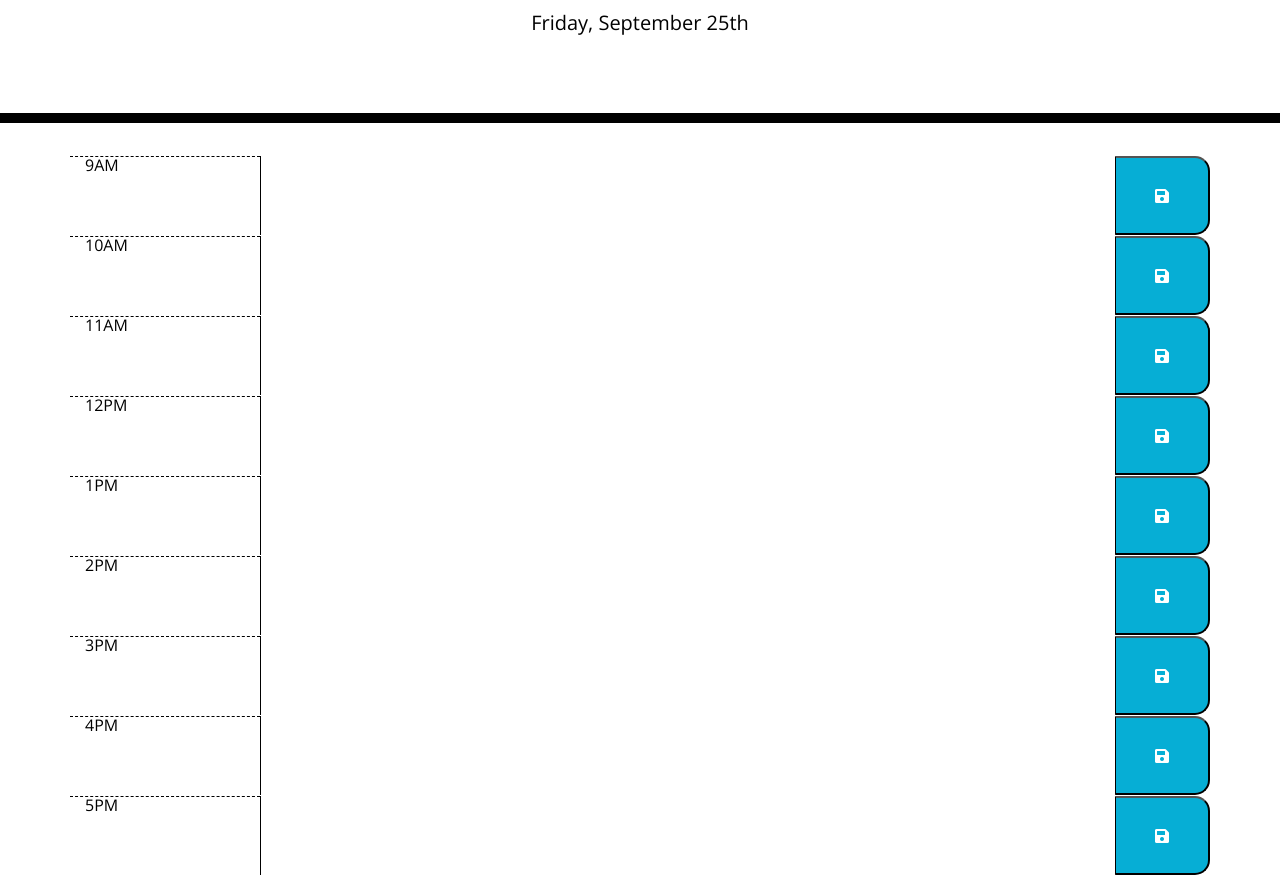
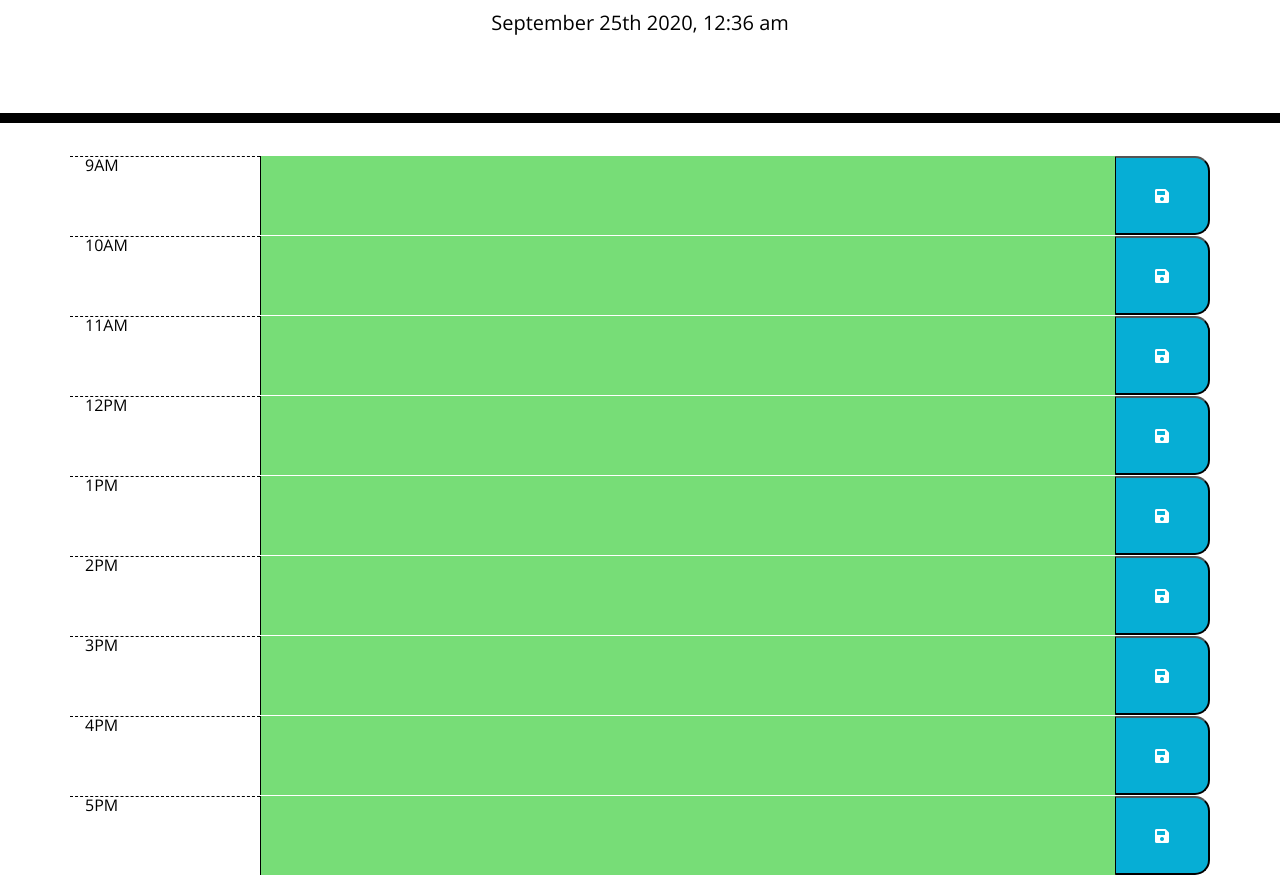
Before and after one commit to markwilson107/Work-Day-Scheduler, a plain HTML site: page index.html in a window 1280 px wide. Shown: the part 181-1056 px from the top of the page. Drawn offline with nearby package versions, Linux system fonts and the light colour scheme.

Commit message:
Colour coded rows. Done.

```diff
--- a/assets/script.js
+++ b/assets/script.js
@@ -1,29 +1,28 @@
 $(document).ready(function () {
+    //---Time (Current hour in 24h time)---
+    const currentHour = parseInt(moment().format('HH'));
+
     //---Date---
-    // Create an array for each month name
-    const monthNames = ["January", "February", "March", "April", "May", "June",
-        "July", "August", "September", "October", "November", "December"];
-    // Create an array for each day of the week
-    const dayNames = ["Sunday", "Monday", "Tuesday", "Wednesday", "Thursday", "Friday", "Saturday"];
-    // Create function for day suffix
-    const nth = function (n) {
-        if (n > 3 && n < 21) return 'th';
-        switch (n % 10) {
-            case 1: return "st";
-            case 2: return "nd";
-            case 3: return "rd";
-            default: return "th";
+    $("#currentDay").text(moment().format('MMMM Do YYYY, h:mm a'));
+
+    //---Retrieve local storage data & colour code rows---
+    for (var i = 0; i < 9; i++) {
+        // Test if local storage data exists
+        if (localStorage.getItem("rowText" + i) !== null) {
+            // Sets row text to local storage data
+            $("#rowText" + i).text(localStorage.getItem("rowText" + i));
         }
-    }
-    // Get date data
-    const d = new Date();
-    // Adds date data too #currentDay
-    $("#currentDay").text(dayNames[d.getDay()] + ", " + monthNames[d.getMonth()] + " " + d.getDate() + nth(d.getDate()));
-
-    //---Retrieve local storage data---
-    for (var i = 0; i < 9; i++) {
-        if (localStorage.getItem("rowText" + i) !== null) {
-            $("#rowText" + i).text(localStorage.getItem("rowText" + i));
+        // Test if row is current
+        if ($("#rowText" + i).attr("hour") === currentHour) {
+            $("#rowText" + i).addClass("present");
+        }
+        // Tests if row is future
+        else if ($("#rowText" + i).attr("hour") >= currentHour) {
+            $("#rowText" + i).addClass("future");
+        }
+        // Tests if row is past
+        else if ($("#rowText" + i).attr("hour") <= currentHour) {
+            $("#rowText" + i).addClass("past");
         }
     }
 })
@@ -33,7 +32,7 @@ $("button").on("click", function () {
     var btnIndex = $(this).attr("index");
     var userInput = $("#rowText" + btnIndex).val();
     if (userInput !== "") {
-        // Saves current hour text to local storage
+        // Saves corresponding text to local storage
         localStorage.setItem("rowText" + btnIndex, userInput);
     }
 })
--- a/assets/style.css
+++ b/assets/style.css
@@ -44,17 +44,14 @@ textarea{
 
 .past {
   background-color: #d3d3d3;
-  color: white;
 }
 
 .present {
   background-color: #ff6961;
-  color: white;
 }
 
 .future {
   background-color: #77dd77;
-  color: white;
 }
 
 .saveBtn {
--- a/index.html
+++ b/index.html
@@ -26,7 +26,7 @@
       <div class="col-2 hour">
         9AM
       </div>
-      <textarea id="rowText0" class="col-9 description" type="text"></textarea>
+      <textarea id="rowText0" hour="9" class="col-9 description" type="text"></textarea>
       <button class="col-1 saveBtn" index="0">
         <i class="fas fa-save "></i>
       </button>
@@ -36,7 +36,7 @@
       <div class="col-2 hour">
         10AM
       </div>
-      <textarea id="rowText1" class="col-9 description" type="text"></textarea>
+      <textarea id="rowText1" hour="10" class="col-9 description" type="text"></textarea>
       <button class="col-1 saveBtn" index="1">
         <i class="fas fa-save "></i>
       </button>
@@ -46,7 +46,7 @@
       <div class="col-2 hour">
         11AM
       </div>
-      <textarea id="rowText2" class="col-9 description" type="text"></textarea>
+      <textarea id="rowText2" hour="11" class="col-9 description" type="text"></textarea>
       <button class="col-1 saveBtn" index="2">
         <i class="fas fa-save "></i>
       </button>
@@ -56,7 +56,7 @@
       <div class="col-2 hour">
         12PM
       </div>
-      <textarea id="rowText3" class="col-9 description" type="text"></textarea>
+      <textarea id="rowText3" hour="12" class="col-9 description" type="text"></textarea>
       <button class="col-1 saveBtn" index="3">
         <i class="fas fa-save "></i>
       </button>
@@ -66,7 +66,7 @@
       <div class="col-2 hour">
         1PM
       </div>
-      <textarea id="rowText4" class="col-9 description" type="text"></textarea>
+      <textarea id="rowText4" hour="13" class="col-9 description" type="text"></textarea>
       <button class="col-1 saveBtn" index="4">
         <i class="fas fa-save "></i>
       </button>
@@ -76,7 +76,7 @@
       <div class="col-2 hour">
         2PM
       </div>
-      <textarea id="rowText5" class="col-9 description" type="text"></textarea>
+      <textarea id="rowText5" hour="14" class="col-9 description" type="text"></textarea>
       <button class="col-1 saveBtn" index="5">
         <i class="fas fa-save "></i>
       </button>
@@ -86,7 +86,7 @@
       <div class="col-2 hour">
         3PM
       </div>
-      <textarea id="rowText6" class="col-9 description" type="text"></textarea>
+      <textarea id="rowText6" hour="15" class="col-9 description" type="text"></textarea>
       <button class="col-1 saveBtn" index="6">
         <i class="fas fa-save "></i>
       </button>
@@ -96,7 +96,7 @@
       <div class="col-2 hour">
         4PM
       </div>
-      <textarea id="rowText7" class="col-9 description" type="text"></textarea>
+      <textarea id="rowText7" hour="16" class="col-9 description" type="text"></textarea>
       <button class="col-1 saveBtn" index="7">
         <i class="fas fa-save "></i>
       </button>
@@ -106,7 +106,7 @@
       <div class="col-2 hour">
         5PM
       </div>
-      <textarea id="rowText8" class="col-9 description" type="text"></textarea>
+      <textarea id="rowText8" hour="17" class="col-9 description" type="text"></textarea>
       <button class="col-1 saveBtn" index="8">
         <i class="fas fa-save "></i>
       </button>
@@ -117,6 +117,8 @@
   <!-- Link Jquery-->
   <script src="https://code.jquery.com/jquery-3.4.1.min.js"></script>
   <!--<script src="../offline/jquery-3.4.1.min.js"></script>-->
+  <!-- Link moment.js-->
+  <script src="https://cdnjs.cloudflare.com/ajax/libs/moment.js/2.24.0/moment.min.js"></script>
   <!-- Link script.js-->
   <script src="./assets/script.js"></script>
 </body>
```
